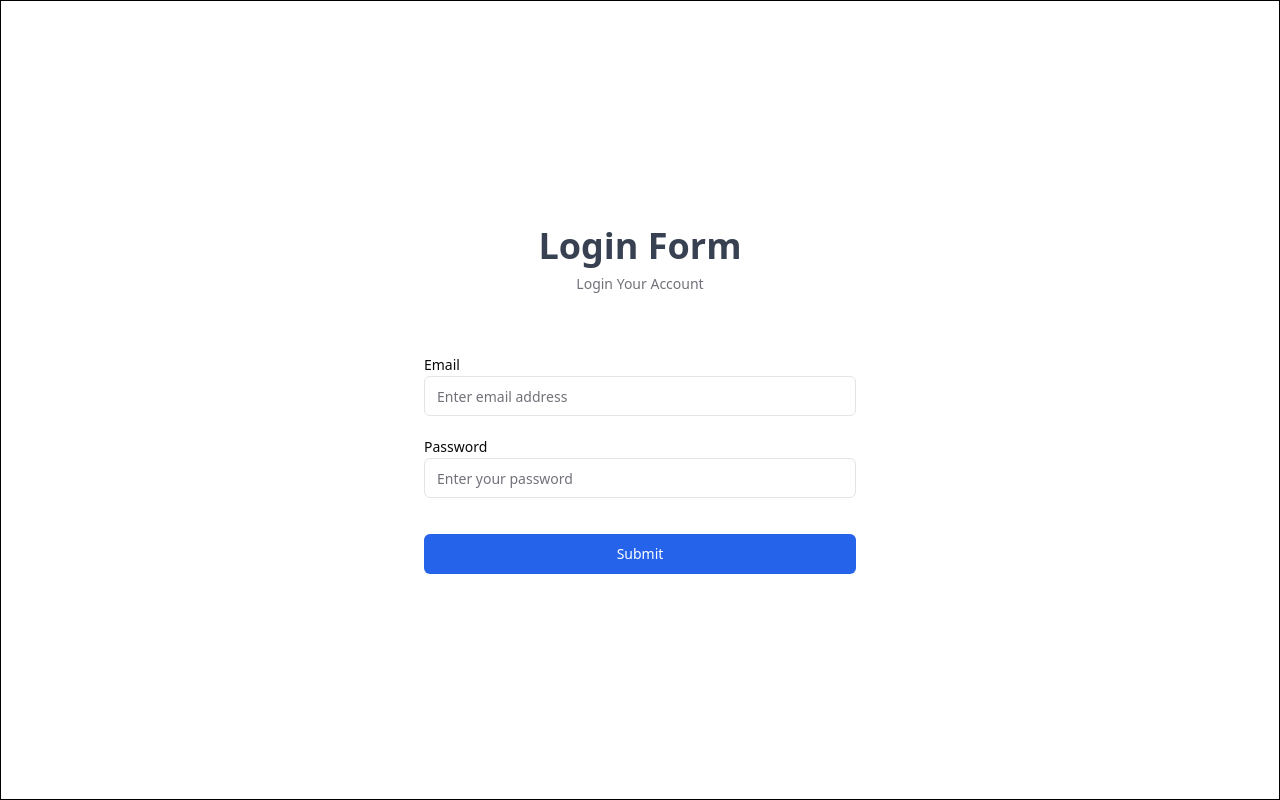
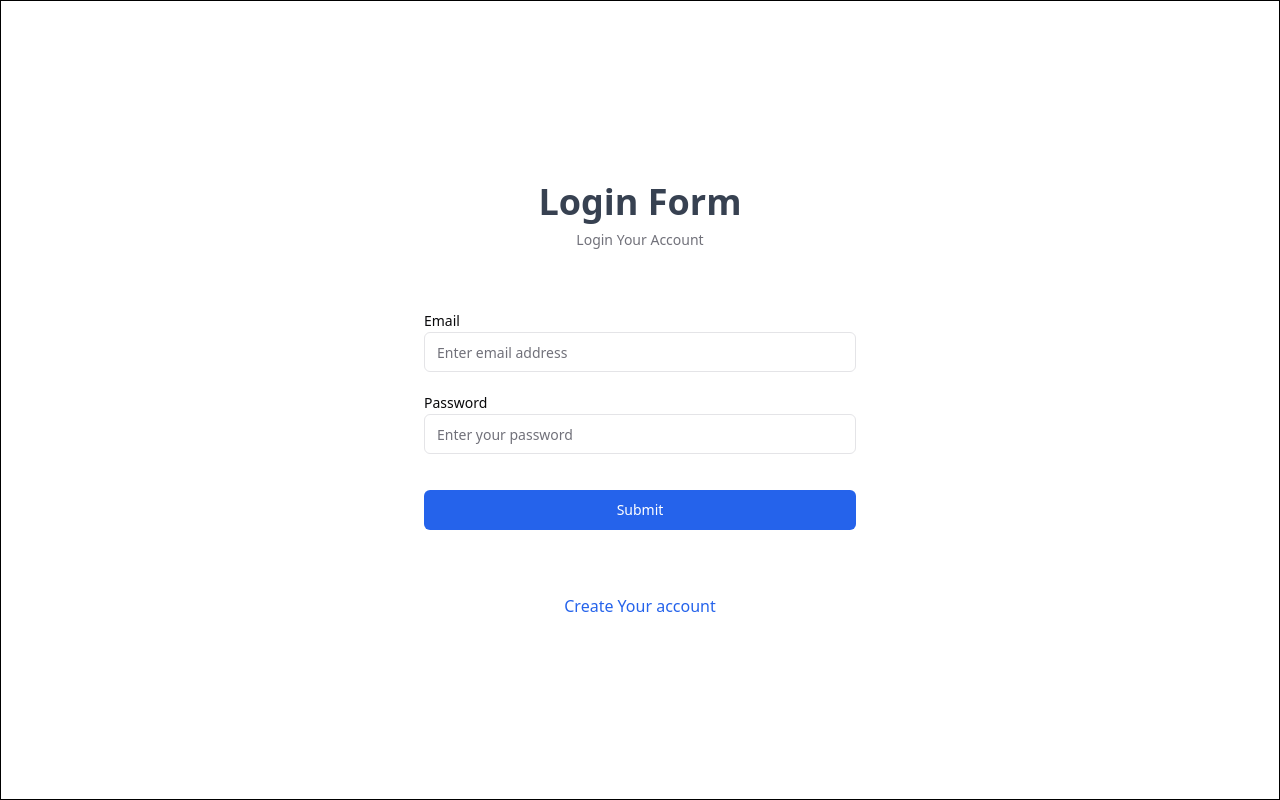
Before and after one commit to vikaskumar2500/chat-app, a React (Vite) app: page /login in a window 1280 px wide. Built offline with nearby package versions, Linux system fonts and the light colour scheme.

Commit message:
added signup link in login screen

```diff
--- a/src/routes/login.tsx
+++ b/src/routes/login.tsx
@@ -6,6 +6,7 @@ import { useForm } from "react-hook-form";
 import { zodResolver } from "@hookform/resolvers/zod";
 import axios from "axios";
 import { useRef } from "react";
+import { Link } from "react-router-dom";
 
 const LoginSchema = z.object({
   email: z.string().email({ message: "Invalid email address!" }),
@@ -84,6 +85,9 @@ const Login = () => {
             Submit
           </FormButton>
         </form>
+        <Link to="/signup" className="text-blue-600 hover:underline">
+          Create Your account
+        </Link>
       </div>
     </section>
   );
--- a/src/routes/signup.tsx
+++ b/src/routes/signup.tsx
@@ -6,6 +6,7 @@ import { useForm } from "react-hook-form";
 import { zodResolver } from "@hookform/resolvers/zod";
 import axios from "axios";
 import { useRef } from "react";
+import { Link } from "react-router-dom";
 
 const SignupSchema = z.object({
   name: z.string().min(1, "Name is required!"),
@@ -106,6 +107,7 @@ const Signup = () => {
             Submit
           </FormButton>
         </form>
+        <Link to="/login" className="text-blue-600 hover:underline">Already have an account?</Link>
       </div>
     </section>
   );
```
